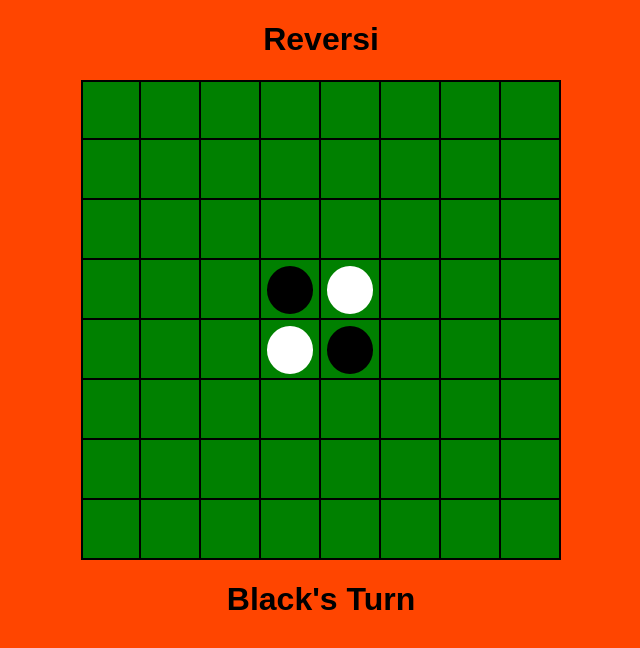
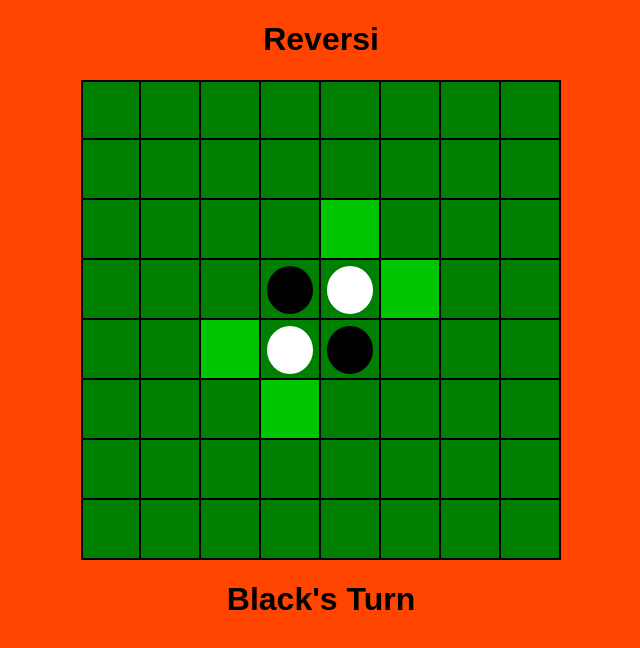
Before and after one commit to LeoLu0602/reversi, a React (Create React App) app: page / in a window 1280 px wide. Shown: the top 648 px of the page, without its empty margins (319-959 px from the left). Built offline with nearby package versions, Linux system fonts and the light colour scheme.

Commit message:
Mark legal moves on the board

```diff
--- a/src/App.js
+++ b/src/App.js
@@ -21,13 +21,11 @@ const App = () => {
         <div className={styles.app}>
             <h1 className={styles.header}>Reversi</h1>
             <div>{table}</div>
-            <h1 className={styles.turn}>
-                {
-                    turn === 1
-                    ? <span>Black's Turn</span>
-                    : <span className={styles.white}>White's Turn</span>
-                }
-            </h1>
+            {
+                turn === 1
+                ? <h1>Black's Turn</h1>
+                : <h1 className={styles.white}>White's Turn</h1>
+            }
         </div>
     );
 };
--- a/src/app.module.css
+++ b/src/app.module.css
@@ -4,7 +4,7 @@
 }
 
 .app {
-    position: absolute;
+    position: fixed;
     left: 0;
     top: 0;
     width: 100%;
--- a/src/app/store.js
+++ b/src/app/store.js
@@ -1,10 +1,12 @@
 import { configureStore } from '@reduxjs/toolkit';
 import turnReducer from '../features/turn/turnSlice';
 import boardReducer from '../features/board/boardSlice';
+import legalMovesSlice from '../features/legalMoves/legalMovesSlice';
 
 export default configureStore({
     reducer: {
         turn: turnReducer,
-        board: boardReducer
+        board: boardReducer,
+        legalMoves: legalMovesSlice
     }
 });
--- a/src/components/Cell.js
+++ b/src/components/Cell.js
@@ -1,11 +1,15 @@
+import { useState, useEffect } from 'react';
 import { useSelector, useDispatch } from 'react-redux';
 import { click } from '../features/board/boardSlice';
 import { toggleTurn } from '../features/turn/turnSlice';
 import styles from './Cell.module.css';
 
 const Cell = ({ row, col }) => {
+    const [isLegal, setIsLegal] = useState(false);
+
     const turn = useSelector(state => state.turn);
     const cellStatus = useSelector(state => state.board[row][col]);
+    const legalMoves = useSelector(state => state.legalMoves);
     const dispatch = useDispatch();
 
     const handleCellClick = () => {
@@ -17,9 +21,21 @@ const Cell = ({ row, col }) => {
         dispatch(toggleTurn());
     };
 
+    const checkIsLegal = () => {
+        for (let i = 0; i < legalMoves.length; i++) {
+            if (legalMoves[i][0] === row && legalMoves[i][1] === col) return true;
+        }
+
+        return false;
+    };
+
+    useEffect(() => {
+        setIsLegal(checkIsLegal());
+    }, [legalMoves]);
+
     return (
         <div
-            className={styles.cell}
+            className={`${styles.cell} ${isLegal ? styles.legal : ''}`}
             onClick={handleCellClick}
         >
             {
--- a/src/components/Cell.module.css
+++ b/src/components/Cell.module.css
@@ -25,3 +25,8 @@
     border-radius: 50%;
     background-color: white;
 }
+
+.legal {
+    background-color: rgb(0, 198, 0);
+    border-bottom: solid 2px black;
+}
--- a/src/features/board/boardSlice.js
+++ b/src/features/board/boardSlice.js
@@ -20,8 +20,11 @@ export const boardSlice = createSlice({
         click: (state, action) => {
             const turn = action.payload.turn;
             const [row, col] = action.payload.coordinate;
+            const newState = JSON.parse(JSON.stringify(state));
 
-            state[row][col] = turn;
+            newState[row][col] = turn;
+
+            return newState;
         }
     }
 });
--- /dev/null
+++ b/src/features/legalMoves/legalMovesSlice.js
@@ -0,0 +1,15 @@
+import { createSlice } from '@reduxjs/toolkit';
+
+export const legalMovesSlice = createSlice({
+    name: 'legalMoves',
+    initialState: [[2, 4], [3, 5], [4, 2], [5, 3]],
+    reducers: {
+        updateLegalMoves: (state, action) => {
+
+        }
+    }
+});
+
+export const { updateLegalMoves } = legalMovesSlice.actions;
+
+export default legalMovesSlice.reducer;
```
